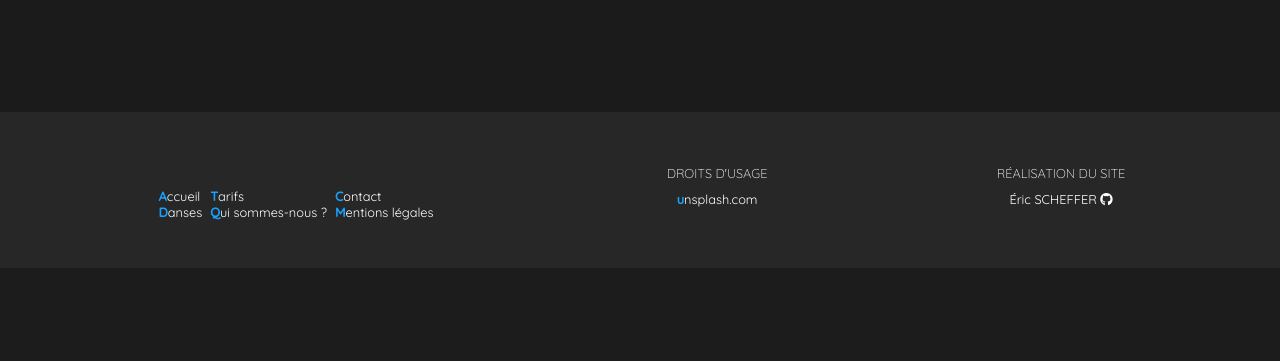
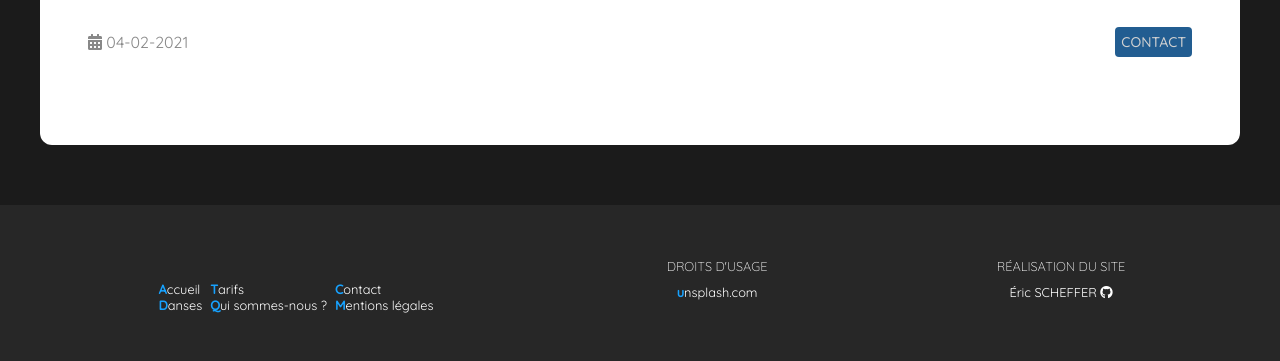
Before and after one commit to Eric-SCHEFFER/blueangels2.0, a Symfony app: template templates/event/index.html.twig in a window 1280 px wide. Shown: the part 649-1010 px from the top of the page. Before the commit the page ends 869 px from the top, so only its background shows below. Run offline with Twig, Linux system fonts and the light colour scheme; the template is opened without the code that fills it, so the values that code supplies are empty; some libraries are stand-ins or nearby versions.

Commit message:
front: page event.html.twig: stylage

```diff
--- a/public/css/boutonsEtInputs.css
+++ b/public/css/boutonsEtInputs.css
@@ -1,13 +1,13 @@
 .bouton {
    text-align: center;
    /* margin: auto; */
-   padding: 10px 18px 10px 18px;
-   width: auto;
+   padding: 8px;
+   width: max-content;
    height: auto;
    border-radius: 6px;
    color: rgb(209, 209, 209);
    background-color: #225d91;
-   font-weight: 800;
+   font-weight: 500;
    text-transform: uppercase;
 }
 
@@ -27,8 +27,8 @@ margin: 10px;
 
 .bt-small {
    font-size: .8em;
-   padding: 4px;
-   width: 60px;
+   padding: 6px;
+   width: max-content;
    border-radius: 4px;
 }
 
--- a/public/css/cardEvent.css
+++ /dev/null
@@ -1,3 +0,0 @@
-.test {
-   color: lawngreen;
-}
--- a/public/css/event.css
+++ /dev/null
@@ -1,3 +0,0 @@
-.test2 {
-   color: magenta;
-}
--- /dev/null
+++ b/public/css/fullEvent.css
@@ -0,0 +1,53 @@
+.full-event {
+   max-width: 1200px;
+   width: 100%;
+   margin: 60px auto 60px auto;
+   background-color: black;
+   /* border: solid rgb(208, 255, 0) 1px; */
+   border-radius: 12px;
+}
+
+.full-event .image {
+   position: relative;
+   max-width: 450px;
+   background-color: #000000;
+   border-radius: 12px 12px 0 0;
+   margin: auto;
+}
+
+.full-event .image img {
+   background-color: #000000;
+   position: relative;
+   height: 100%;
+   width: 100%;
+   border-radius: 12px;
+}
+
+.full-event .info-bar {
+   display: flex;
+   align-items: center;
+   justify-content: space-between;
+   /* border: solid rebeccapurple 1px; */
+   color: rgb(136, 136, 136);
+   margin-bottom: 40px;
+}
+
+.full-event .date {
+
+}
+
+.full-event .contact {
+   font-size: 1.1em;
+}
+
+.full-event .textes {
+   background-color: white;
+   color: #000000;
+   border-radius: 0 0 12px 12px;
+   /* border: solid rgb(0, 68, 255) 1px; */
+   padding: 4%;
+}
+
+.full-event .hook {
+   margin-bottom: 30px;
+}
--- a/src/Controller/HomeController.php
+++ b/src/Controller/HomeController.php
@@ -27,7 +27,7 @@ class HomeController extends AbstractController
      */
     public function index(): Response
     {
-        $today = new DateTime('2021-02-20'); // Pour tester d'autres dates du jour
+        $today = new DateTime('2021-01-18'); // Pour tester d'autres dates du jour
         // On récupère les 3 events
         $events = $this->getEvents($today);
         // On récupère le nbre total d'events futurs
--- a/templates/event/index.html.twig
+++ b/templates/event/index.html.twig
@@ -1,7 +1,8 @@
 {% extends 'components/base.html.twig' %}
 {% block stylesheets %}
     <link rel="stylesheet" href="{{ asset('css/event.css') }}">
-    <link rel="stylesheet" href="{{ asset('css/cardEvent.css') }}">
+    <link rel="stylesheet" href="{{ asset('css/fullEvent.css') }}">
+    <link rel="stylesheet" href="{{ asset('css/boutonsEtInputs.css') }}">
 
 {% endblock %}
 {% block title %}
@@ -13,10 +14,29 @@
 
 <div class="wrapper">
     <h1>{{ event.nom }}</h1>
+    <section class="full-event">
+        <div class="image">
+            <img src="{{ asset('images/2020-03-08_flyer_affiche_stage_bachata.jpg') }}" alt="">
+        </div>
+        <div class="textes">
+            <div class="info-bar">
+                <div class="date">
+                    <i class="fas fa-calendar-alt"></i>
+                    {{ event.getDateEvent | date("d-m-Y") }}
+                </div>
+                <div class="contact">
+                    <a class="bouton bt-small" href="">Contact</a>
+                </div>
+            </div>
+            <h2 class="hook">
+                {{ event.hook }}
+            </h2>
+            <div>
+                {{ event.description }}
+            </div>
+        </div>
+    </section>
 
-    <p class="test">coucou</p>
-
-    <p class="test2">coucou2</p>
 
 
 </div>
--- a/templates/home.html.twig
+++ b/templates/home.html.twig
@@ -70,7 +70,7 @@
                         <h3 class="titre">{{ article.getTitre() }}</h3>
                         <div class="hook">{{ article.getHook() }}</div>
                         <div class="center">
-                            <div class="bouton bt-medium">
+                            <div class="bouton bt-inline-bloc">
                                 Voir
                             </div>
                         </div>
```
